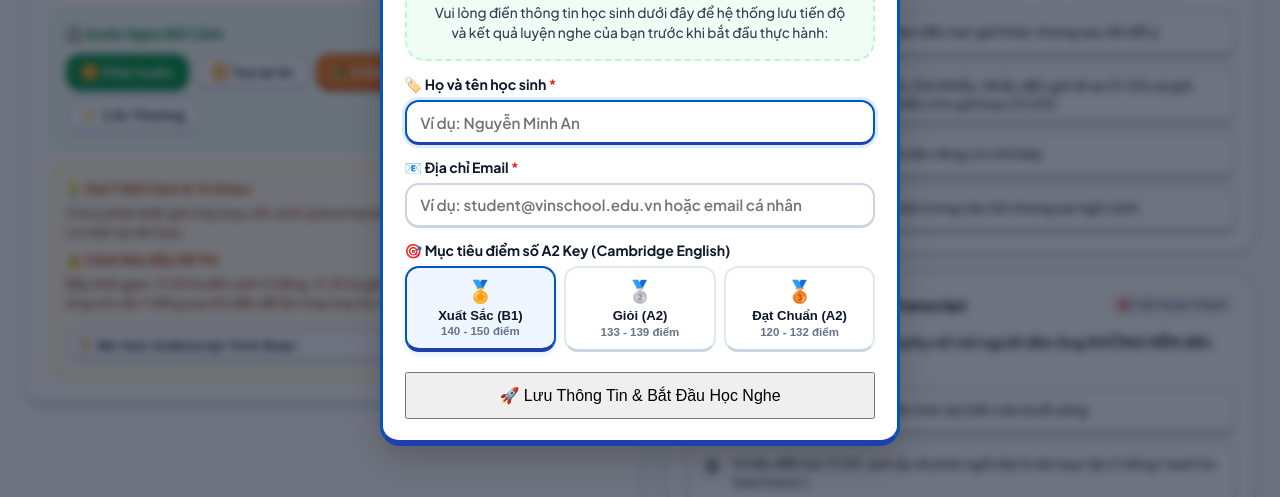
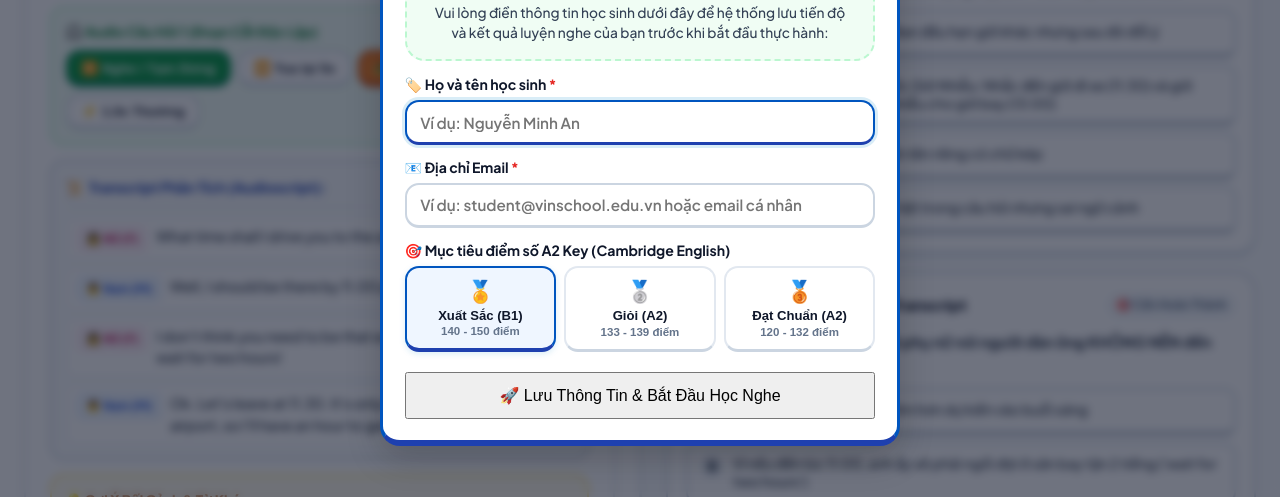
Before and after one commit to mikepham358/ket-listening, a plain HTML site: page index.html in a window 1280 px wide. Shown: the part 303-800 px from the top of the page. Drawn offline with Linux system fonts and the light colour scheme.

Commit message:
feat: show live transcript for analysis and play cut question audio in Tier 1

```diff
--- a/app.js
+++ b/app.js
@@ -365,6 +365,45 @@ window.App = {
     this.renderWorkspace();
   },
 
+  switchMode(mode) {
+    this.setMode(mode);
+  },
+
+  formatTranscriptHtml(transcript) {
+    if (!transcript) {
+      return '<div style="color:#64748b; font-style:italic; font-size:0.85rem; padding:0.5rem;">Đang chuẩn bị transcript trích đoạn...</div>';
+    }
+    const lines = transcript.split('\n').map(l => l.trim()).filter(l => l.length > 0);
+    return lines.map(line => {
+      const colonIdx = line.indexOf(':');
+      if (colonIdx > 0 && colonIdx < 15) {
+        const rawSpeaker = line.slice(0, colonIdx).trim();
+        const text = line.slice(colonIdx + 1).trim();
+        const spLower = rawSpeaker.toLowerCase();
+        let badgeClass = 'narrator';
+        let label = `🗣️ ${rawSpeaker}`;
+        if (rawSpeaker === 'F' || spLower.includes('woman') || spLower.includes('girl')) {
+          badgeClass = 'female';
+          label = '👩 Nữ (F)';
+        } else if (rawSpeaker === 'M' || spLower.includes('man') || spLower.includes('boy')) {
+          badgeClass = 'male';
+          label = '👨 Nam (M)';
+        }
+        return `
+          <div class="transcript-line">
+            <span class="speaker-badge ${badgeClass}">${label}</span>
+            <span class="transcript-text">${text}</span>
+          </div>
+        `;
+      }
+      return `
+        <div class="transcript-line">
+          <span class="transcript-text" style="width:100%;">${line}</span>
+        </div>
+      `;
+    }).join('');
+  },
+
   renderWorkspace() {
     if (!this.testData || !this.testData.questions) return;
 
@@ -377,19 +416,12 @@ window.App = {
     if (this.currentMode === 'exam') {
       const fullAudio = this.testData?.audio_full || `audio/test_${this.currentTestId}/full.mp3`;
       window.KetAudioPlayer.loadTrack(fullAudio, 0, null, true);
-    } else if (this.currentMode === 'beginner' && q.dictation_sentences && q.dictation_sentences[this.currentSentenceIndex]) {
-      const s = q.dictation_sentences[this.currentSentenceIndex];
-      window.KetAudioPlayer.loadTrack(s.audio_file);
-    } else if (this.currentMode === 'intermediate') {
-      if (q.audio_question) {
-        window.KetAudioPlayer.loadTrack(q.audio_question);
-      } else if (q.audio_file) {
-        window.KetAudioPlayer.loadTrack(q.audio_file);
-      }
-    } else if (q.audio_question) {
-      window.KetAudioPlayer.loadTrack(q.audio_question);
-    } else if (q.audio_file) {
-      window.KetAudioPlayer.loadTrack(q.audio_file);
+    } else {
+      // Mức 1 (Tư duy) & Mức 2 (Paraphrasing): Tải audio cắt độc lập cho từng câu hỏi
+      const qAudio = q.audio_question || q.audio_file;
+      if (qAudio) {
+        window.KetAudioPlayer.loadTrack(qAudio);
+      }
     }
 
     this.renderLeftPane(q);
@@ -462,8 +494,7 @@ window.App = {
       return;
     } else if (this.currentMode === 'beginner') {
       // MỨC 1: TƯ DUY & NHẬN DIỆN BẪY (CRITICAL THINKING)
-      const qKey = `${q.test_id || 1}_${q.id}`;
-      const isScriptOpen = this.transcriptRevealedM1[qKey] || false;
+      const formattedTranscript = this.formatTranscriptHtml(q.transcript);
 
       pane.innerHTML = `
         <div class="lego-card">
@@ -477,19 +508,21 @@ window.App = {
           <h4 style="color:var(--lego-blue); font-size:1.05rem; margin-bottom:0.35rem;">
             🎯 Bối Cảnh Câu Hỏi:
           </h4>
-          <p style="font-size: 0.98rem; color: var(--text-primary); font-weight:700; margin-bottom: 1rem; line-height:1.45;">
+          <p style="font-size: 0.98rem; color: var(--text-primary); font-weight:700; margin-bottom: 0.85rem; line-height:1.45;">
             ${q.prompt}
           </p>
 
-          <!-- Audio Box -->
+          <!-- Audio Box (Đoạn cắt độc lập cho từng câu hỏi) -->
           <div class="lego-thinking-audio-box">
-            <div style="display:flex; justify-content:space-between; align-items:center; margin-bottom:0.6rem;">
-              <span style="font-size:0.85rem; font-weight:800; color:#15803d;">🎧 Audio Nghe Bối Cảnh</span>
-              <span style="font-size:0.75rem; color:#64748b; font-weight:700;">(Space/R để nghe lại)</span>
+            <div style="display:flex; justify-content:space-between; align-items:center; margin-bottom:0.5rem;">
+              <span style="font-size:0.85rem; font-weight:800; color:#15803d;">
+                🎧 Audio Câu Hỏi ${q.q_number} (Đoạn Cắt Độc Lập)
+              </span>
+              <span style="font-size:0.75rem; color:#64748b; font-weight:700;">(Space để nghe/dừng)</span>
             </div>
             <div style="display:flex; gap:0.45rem; flex-wrap:wrap;">
-              <button class="lego-btn-green" onclick="window.KetAudioPlayer.play()" style="font-size:0.85rem; padding:0.45rem 0.85rem;">
-                ▶️ Phát Audio
+              <button class="lego-btn-green" onclick="window.KetAudioPlayer.togglePlay()" style="font-size:0.85rem; padding:0.45rem 0.85rem;">
+                ▶️ Nghe / Tạm Dừng
               </button>
               <button class="lego-btn-secondary" onclick="window.KetAudioPlayer.replay5s()" style="font-size:0.85rem; padding:0.45rem 0.85rem;">
                 ⏮️ Tua lại 5s
@@ -503,25 +536,30 @@ window.App = {
             </div>
           </div>
 
-          <!-- Clues & Transcript Guidance -->
+          <!-- Transcript Phân Tích (Audioscript hiển thị trực tiếp cho học sinh phân tích) -->
+          <div class="lego-transcript-box">
+            <div class="lego-transcript-header">
+              <span style="font-size:0.88rem; font-weight:800; color:#1e40af; display:flex; align-items:center; gap:0.35rem;">
+                <span>📜</span> Transcript Phân Tích (Audioscript):
+              </span>
+              <span style="font-size:0.72rem; color:#0369a1; font-weight:800; background:#e0f2fe; padding:0.15rem 0.5rem; border-radius:999px; border:1px solid #bae6fd;">
+                Đọc & bóc tách bẫy
+              </span>
+            </div>
+            <div class="lego-transcript-lines">
+              ${formattedTranscript}
+            </div>
+          </div>
+
+          <!-- Clues & Trap Guidance -->
           <div class="lego-thinking-clues-box">
             <div style="margin-bottom:0.6rem;">
               <div style="font-weight:800; font-size:0.84rem; color:#b45309; margin-bottom:0.2rem;">💡 Gợi Ý Bối Cảnh & Từ Khóa:</div>
               <div style="font-size:0.85rem; color:#78350f; line-height:1.4;">${q.tier1_hint || 'Lắng nghe các mốc thông tin và phản ứng của người nói.'}</div>
             </div>
-            <div style="margin-bottom:0.6rem;">
+            <div>
               <div style="font-weight:800; font-size:0.84rem; color:#c2410c; margin-bottom:0.2rem;">⚠️ Cảnh Báo Bẫy Đề Thi:</div>
               <div style="font-size:0.85rem; color:#7c2d12; line-height:1.4;">${q.tier2_hint || 'Chú ý các từ chuyển ý (Actually, But, However) hoặc các phương án bị từ chối.'}</div>
-            </div>
-            <div style="border-top:1px dashed #cbd5e1; padding-top:0.5rem; margin-top:0.5rem;">
-              <button class="lego-btn-secondary" onclick="App.toggleTranscriptM1('${qKey}')" style="width:100%; font-size:0.82rem; padding:0.35rem 0.6rem;">
-                ${isScriptOpen ? '🙈 Ẩn Audioscript' : '📜 Mở Xem Audioscript Trích Đoạn'}
-              </button>
-              ${isScriptOpen ? `
-                <div style="margin-top:0.5rem; background:#ffffff; border:1.5px solid #93c5fd; border-radius:8px; padding:0.75rem; font-size:0.85rem; line-height:1.5; color:#1e293b; white-space:pre-line;">
-                  ${q.transcript || 'Chưa có transcript trích đoạn'}
-                </div>
-              ` : ''}
             </div>
           </div>
         </div>
@@ -1743,11 +1781,7 @@ window.App = {
 
     if (e.code === 'Space' || e.code === 'KeyR') {
       e.preventDefault();
-      if (this.currentMode === 'beginner') {
-        this.replayCurrentSentence();
-      } else {
-        window.KetAudioPlayer.togglePlay();
-      }
+      window.KetAudioPlayer.togglePlay();
     } else if (e.code === 'KeyZ') {
       document.body.classList.toggle('zen-mode');
     } else if (e.code === 'ArrowLeft') {
--- a/static/styles.css
+++ b/static/styles.css
@@ -1377,6 +1377,83 @@ body {
   padding: 0.85rem;
 }
 
+/* Transcript Phân Tích (Audioscript for Mức 1) */
+.lego-transcript-box {
+  background: #f8fafc;
+  border: 2px solid #cbd5e1;
+  border-radius: var(--radius-md);
+  padding: 0.85rem;
+  margin-bottom: 0.85rem;
+  box-shadow: 0 1px 3px rgba(0, 0, 0, 0.04);
+}
+
+.lego-transcript-header {
+  display: flex;
+  justify-content: space-between;
+  align-items: center;
+  margin-bottom: 0.65rem;
+  padding-bottom: 0.45rem;
+  border-bottom: 1.5px solid #e2e8f0;
+}
+
+.lego-transcript-lines {
+  display: flex;
+  flex-direction: column;
+  gap: 0.5rem;
+  max-height: 280px;
+  overflow-y: auto;
+  padding-right: 0.25rem;
+}
+
+.transcript-line {
+  display: flex;
+  gap: 0.55rem;
+  align-items: flex-start;
+  padding: 0.45rem 0.65rem;
+  background: #ffffff;
+  border-radius: 8px;
+  border: 1px solid #e2e8f0;
+  transition: background 0.15s ease;
+}
+
+.transcript-line:hover {
+  background: #f1f5f9;
+}
+
+.speaker-badge {
+  font-size: 0.74rem;
+  font-weight: 800;
+  padding: 0.18rem 0.5rem;
+  border-radius: 6px;
+  white-space: nowrap;
+  flex-shrink: 0;
+  display: inline-flex;
+  align-items: center;
+  gap: 0.2rem;
+}
+.speaker-badge.female {
+  background: #fdf2f8;
+  color: #be185d;
+  border: 1px solid #fbcfe8;
+}
+.speaker-badge.male {
+  background: #eff6ff;
+  color: #1d4ed8;
+  border: 1px solid #bfdbfe;
+}
+.speaker-badge.narrator {
+  background: #f0fdf4;
+  color: #15803d;
+  border: 1px solid #bbf7d0;
+}
+
+.transcript-text {
+  font-size: 0.9rem;
+  line-height: 1.5;
+  color: #1e293b;
+  font-weight: 500;
+}
+
 .lego-vocab-bank-list {
   display: flex;
   flex-direction: column;
--- a/styles.css
+++ b/styles.css
@@ -1377,6 +1377,83 @@ body {
   padding: 0.85rem;
 }
 
+/* Transcript Phân Tích (Audioscript for Mức 1) */
+.lego-transcript-box {
+  background: #f8fafc;
+  border: 2px solid #cbd5e1;
+  border-radius: var(--radius-md);
+  padding: 0.85rem;
+  margin-bottom: 0.85rem;
+  box-shadow: 0 1px 3px rgba(0, 0, 0, 0.04);
+}
+
+.lego-transcript-header {
+  display: flex;
+  justify-content: space-between;
+  align-items: center;
+  margin-bottom: 0.65rem;
+  padding-bottom: 0.45rem;
+  border-bottom: 1.5px solid #e2e8f0;
+}
+
+.lego-transcript-lines {
+  display: flex;
+  flex-direction: column;
+  gap: 0.5rem;
+  max-height: 280px;
+  overflow-y: auto;
+  padding-right: 0.25rem;
+}
+
+.transcript-line {
+  display: flex;
+  gap: 0.55rem;
+  align-items: flex-start;
+  padding: 0.45rem 0.65rem;
+  background: #ffffff;
+  border-radius: 8px;
+  border: 1px solid #e2e8f0;
+  transition: background 0.15s ease;
+}
+
+.transcript-line:hover {
+  background: #f1f5f9;
+}
+
+.speaker-badge {
+  font-size: 0.74rem;
+  font-weight: 800;
+  padding: 0.18rem 0.5rem;
+  border-radius: 6px;
+  white-space: nowrap;
+  flex-shrink: 0;
+  display: inline-flex;
+  align-items: center;
+  gap: 0.2rem;
+}
+.speaker-badge.female {
+  background: #fdf2f8;
+  color: #be185d;
+  border: 1px solid #fbcfe8;
+}
+.speaker-badge.male {
+  background: #eff6ff;
+  color: #1d4ed8;
+  border: 1px solid #bfdbfe;
+}
+.speaker-badge.narrator {
+  background: #f0fdf4;
+  color: #15803d;
+  border: 1px solid #bbf7d0;
+}
+
+.transcript-text {
+  font-size: 0.9rem;
+  line-height: 1.5;
+  color: #1e293b;
+  font-weight: 500;
+}
+
 .lego-vocab-bank-list {
   display: flex;
   flex-direction: column;
```
Also changed, not shown: static/app.js (+73 -39 lines).
